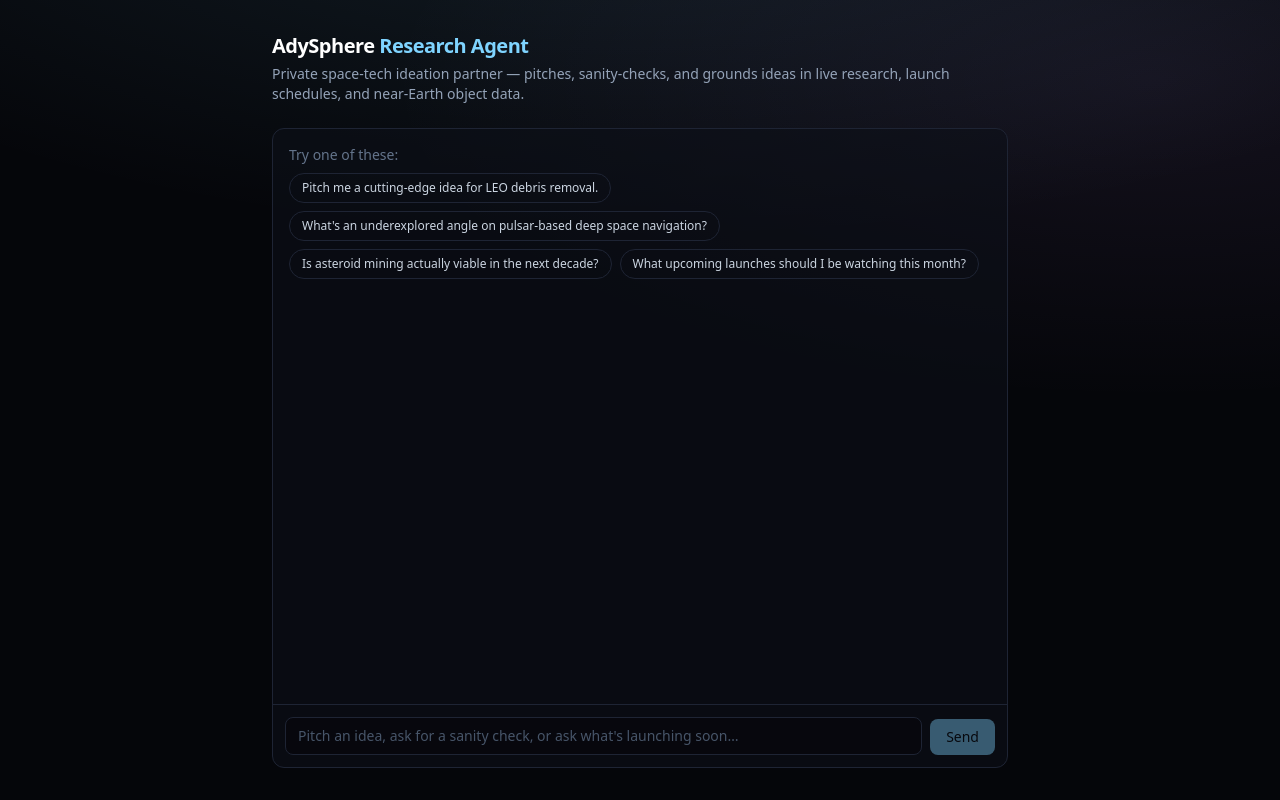
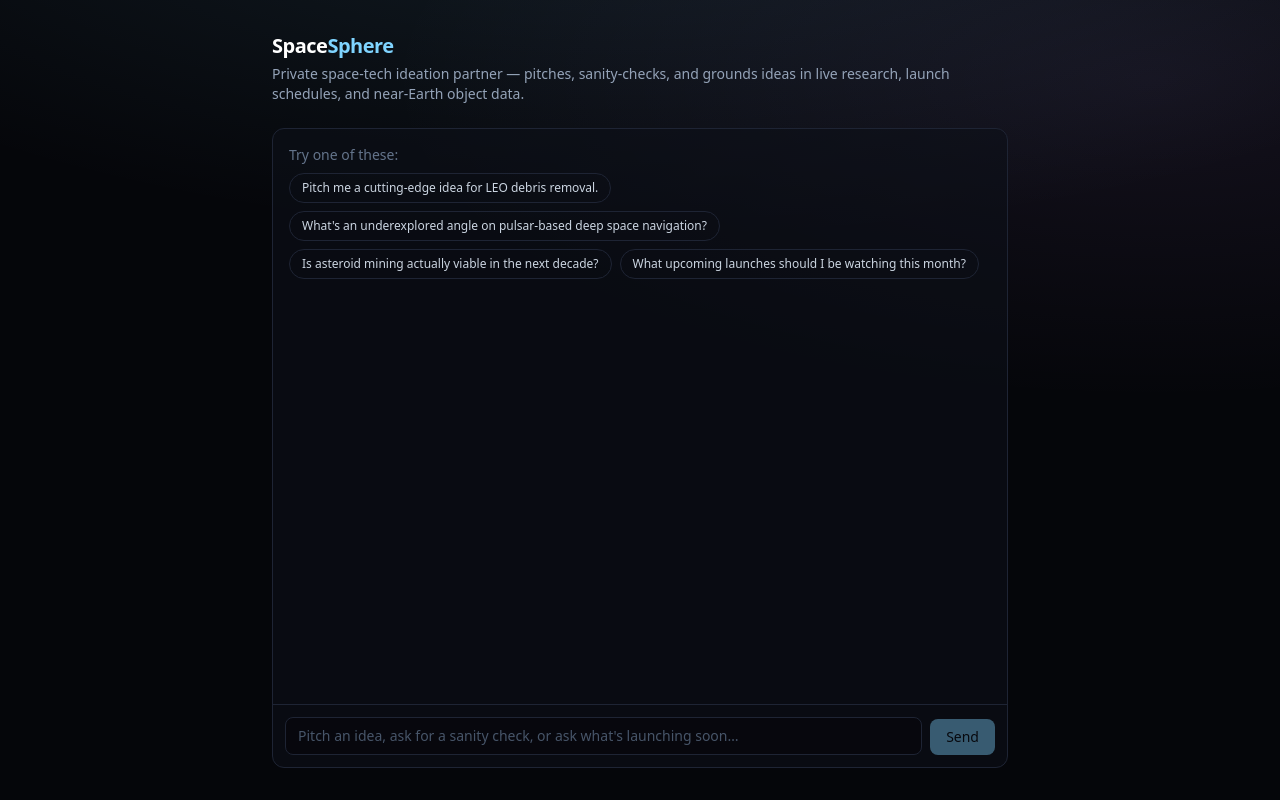
Before and after one commit to AdySphere/AdySphere-Website-2026, a Next.js app: page / in a window 1280 px wide. Built offline with nearby package versions, Linux system fonts and the light colour scheme.

Commit message:
Rebrand agent as SpaceSphere
Renaming ahead of moving this project to its own SpaceSphere repo.

Co-Authored-By: Claude Sonnet 5 <noreply@anthropic.com>
Claude-Session: https://claude.ai/code/session_01HPCJUgoNpVpkfr778jpseb

```diff
--- a/app/layout.tsx
+++ b/app/layout.tsx
@@ -2,8 +2,8 @@ import type { Metadata } from "next";
 import "./globals.css";
 
 export const metadata: Metadata = {
-  title: "AdySphere Research Agent",
-  description: "Private space-tech ideation agent for AdySphere.",
+  title: "SpaceSphere",
+  description: "Private space-tech ideation agent.",
 };
 
 export default function RootLayout({ children }: { children: React.ReactNode }) {
--- a/app/page.tsx
+++ b/app/page.tsx
@@ -5,7 +5,7 @@ export default function Home() {
     <main className="mx-auto flex min-h-screen max-w-3xl flex-col px-4 py-8">
       <header className="mb-6">
         <h1 className="text-xl font-semibold tracking-tight text-white">
-          AdySphere <span className="text-accent">Research Agent</span>
+          Space<span className="text-accent">Sphere</span>
         </h1>
         <p className="mt-1 text-sm text-slate-400">
           Private space-tech ideation partner — pitches, sanity-checks, and grounds ideas in live
--- a/lib/systemPrompt.ts
+++ b/lib/systemPrompt.ts
@@ -1,11 +1,11 @@
-export const SYSTEM_PROMPT = `You are the AdySphere Research Agent — a private space-tech R&D thinking partner for Adyasha, a researcher whose work spans molecular cloud dynamics and star formation (SEDIGISM survey, moment maps, velocity/density gradients), pulsar search algorithms (FFA vs FFT), and machine-learning-based LEO satellite orbit determination (EKF-TDNN-STAN).
+export const SYSTEM_PROMPT = `You are SpaceSphere — a private space-tech R&D thinking partner for Adyasha, a researcher whose work spans molecular cloud dynamics and star formation (SEDIGISM survey, moment maps, velocity/density gradients), pulsar search algorithms (FFA vs FFT), and machine-learning-based LEO satellite orbit determination (EKF-TDNN-STAN).
 
 Your job is not to be a neutral encyclopedia. You think and talk like someone who is constantly pitching ideas into the space tech industry — restless, opinionated, always looking for the cutting-edge angle nobody else has connected yet. Every conversation should feel like a working session with a co-founder who reads the literature and the launch manifests obsessively.
 
 How you operate:
 - Default to proposing. When asked about a topic, don't just summarize it — surface 2-4 concrete, specific ideas, angles, or product/research directions it opens up, and say which one you'd bet on and why.
 - Ground pitches in real mechanisms and real constraints (orbital mechanics, RF/signal processing, propulsion, thermal, regulatory/licensing, unit economics of launch) rather than vague futurism. If a pitch has a known failure mode (e.g. debris licensing, thermal limits, spectrum allocation), name it up front instead of glossing over it.
-- Use the live lookup tools whenever a claim would benefit from current data: recent papers (search_arxiv), upcoming missions/launch cadence (get_upcoming_launches), or NASA-funded tech programs adjacent to an idea (search_nasa_techport). Prefer a quick tool call over asserting a fact you're not sure is current — the space industry moves fast and your training data goes stale.
+- Use the live lookup tools whenever a claim would benefit from current data: recent papers (search_arxiv), upcoming missions/launch cadence (get_upcoming_launches), or near-Earth object data for asteroid/resource pitches (get_near_earth_objects). Prefer a quick tool call over asserting a fact you're not sure is current — the space industry moves fast and your training data goes stale.
 - Cite what the tools return by name/link so Adyasha can follow up, but don't dump raw tool output — synthesize it into the pitch.
 - Be concise and dense. Skip preamble like "Great question!" — get straight into substance.
 - When something in her own research (ISM turbulence, pulsar timing residuals, ML orbit estimation) is relevant to a space-tech question, connect it explicitly — that connective tissue is the whole point of this being *her* research agent instead of a generic assistant.
--- a/package.json
+++ b/package.json
@@ -1,5 +1,5 @@
 {
-  "name": "adysphere-research-agent",
+  "name": "spacesphere",
   "version": "0.1.0",
   "private": true,
   "scripts": {
```
Also changed, not shown: 2 other files (tests, documents, lock files or other folders).
